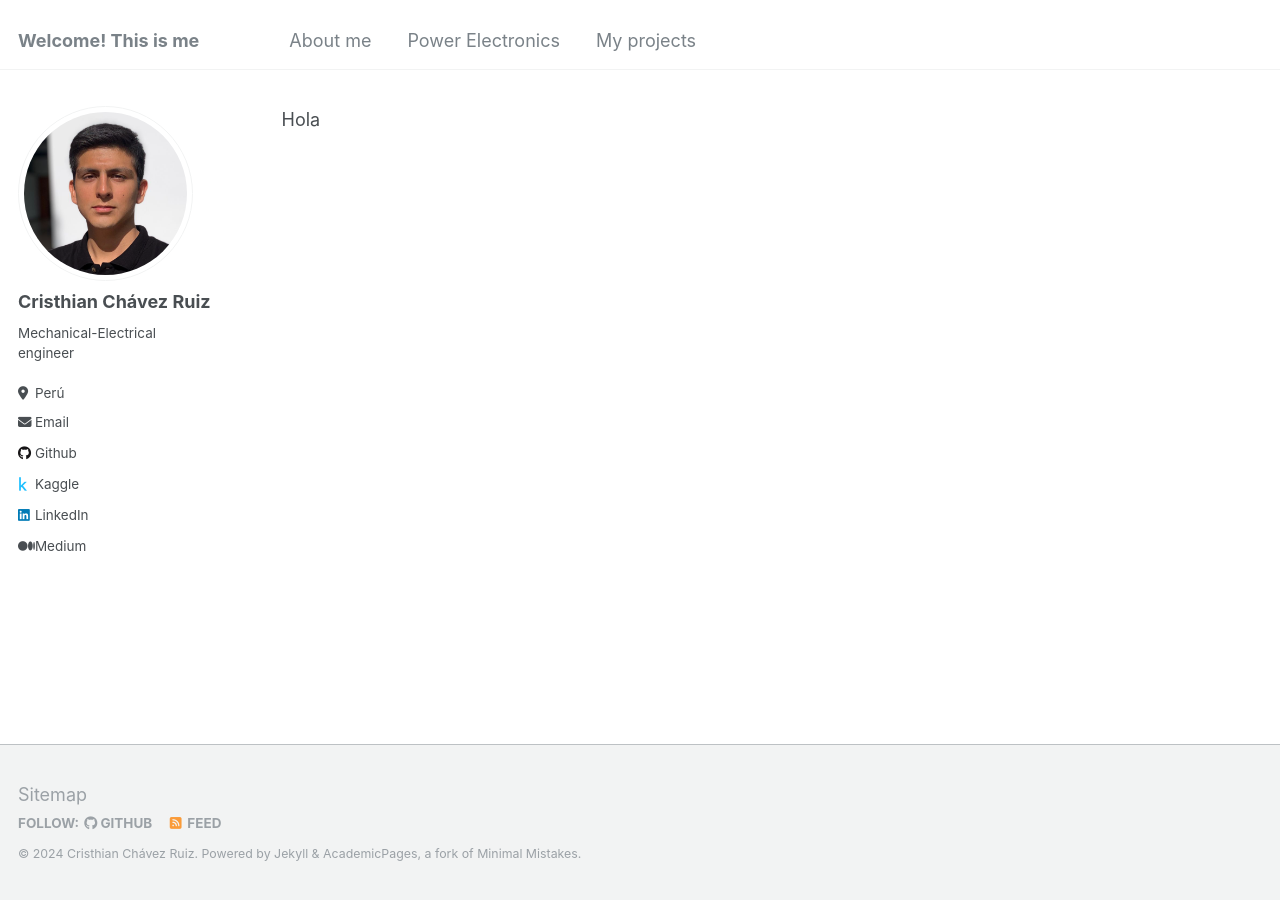
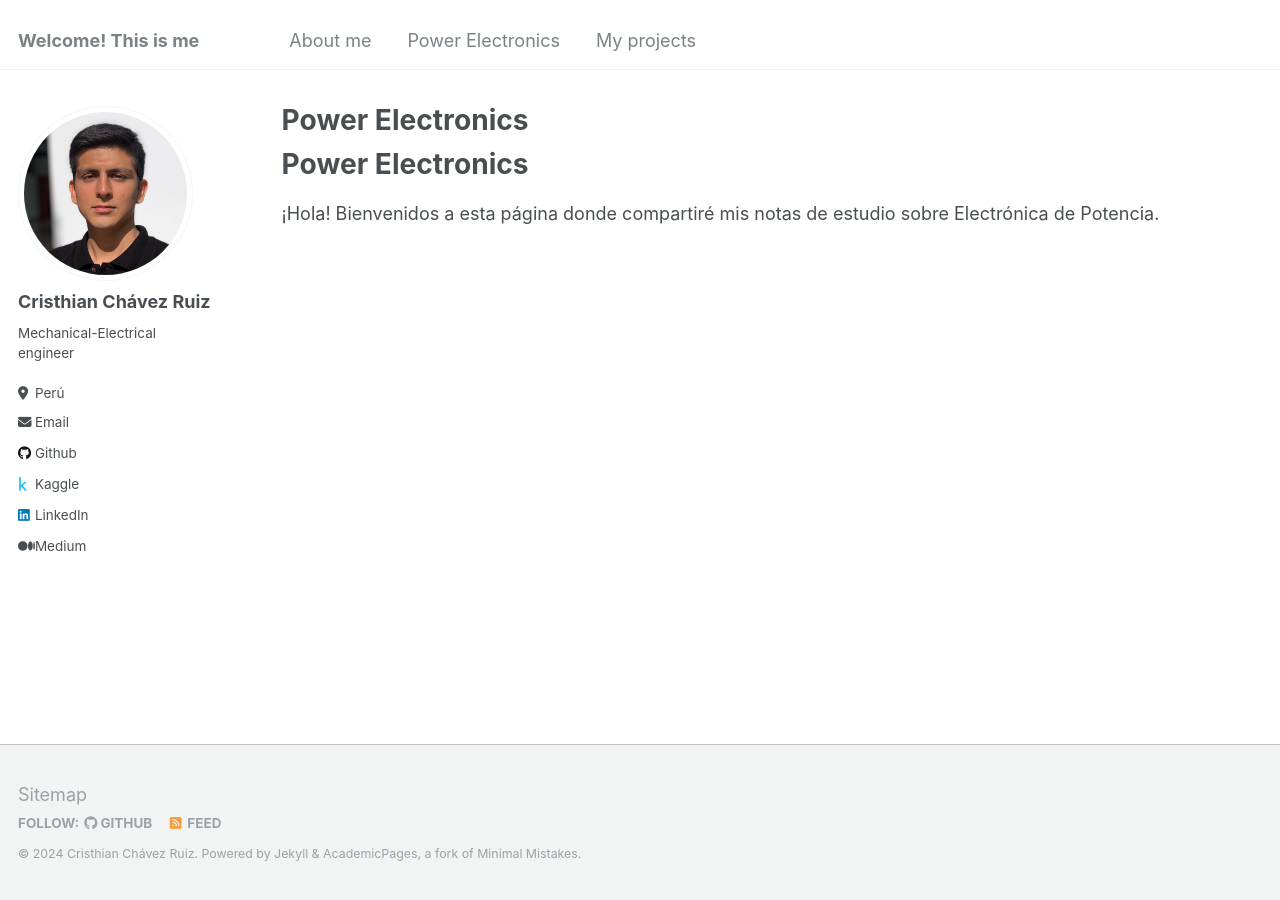
Before and after one commit to cristhianchr/cristhianchr.github.io, a Jekyll site: the page built from _pages/power-electronics.md, in a window 1280 px wide. Built offline with Jekyll 4.4.1, drawn with Linux system fonts in a browser that asks for light colours; our own code applies the rules of GitHub Pages for plain Markdown files.

Commit message:
Update power-electronics.md

```diff
--- a/_pages/power-electronics.md
+++ b/_pages/power-electronics.md
@@ -1 +1,13 @@
-Hola
+---
+layout: archive
+title: "Power Electronics"
+permalink: /power-electronics/
+author_profile: true
+
+---
+
+{% include base_path %}
+
+Power Electronics
+======
+¡Hola! Bienvenidos a esta página donde compartiré mis notas de estudio sobre Electrónica de Potencia.
```
